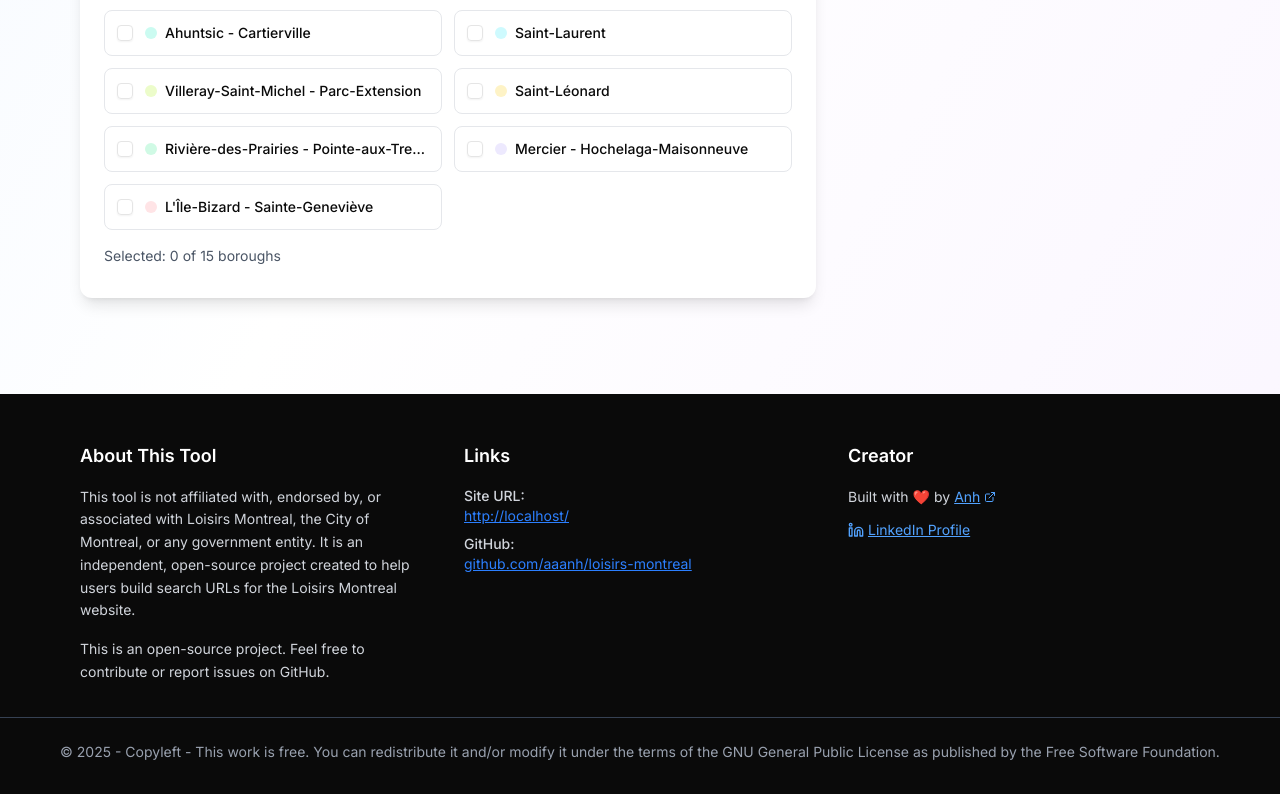
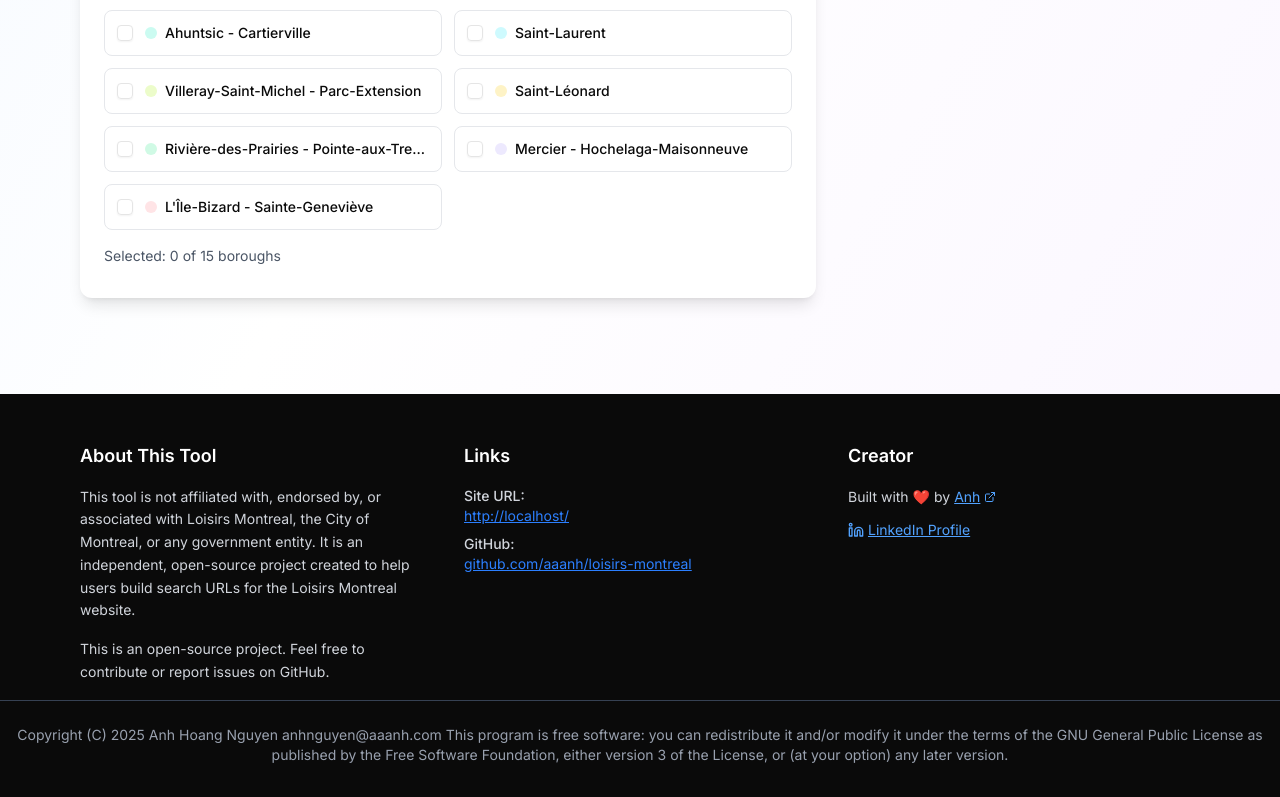
Before and after one commit to aaanh/loisirs-montreal, a Next.js app: page / in a window 1280 px wide. Shown: the part 1410-2207 px from the top of the page. Built offline with nearby package versions, Linux system fonts and the light colour scheme.

Commit message:
Update page-footer.tsx

```diff
--- a/src/components/page-footer.tsx
+++ b/src/components/page-footer.tsx
@@ -95,9 +95,11 @@ export function PageFooter() {
       {/* Copyleft */}
       <div className="pt-6 border-gray-700 border-t text-center">
         <p className="text-gray-400 text-sm">
-          © 2025 - Copyleft - This work is free. You can redistribute it and/or
-          modify it under the terms of the GNU General Public License as
-          published by the Free Software Foundation.
+          Copyright (C) 2025 Anh Hoang Nguyen anhnguyen@aaanh.com
+This program is free software: you can redistribute it and/or modify
+it under the terms of the GNU General Public License as published by
+the Free Software Foundation, either version 3 of the License, or
+(at your option) any later version.
         </p>
       </div>
     </footer>
```
